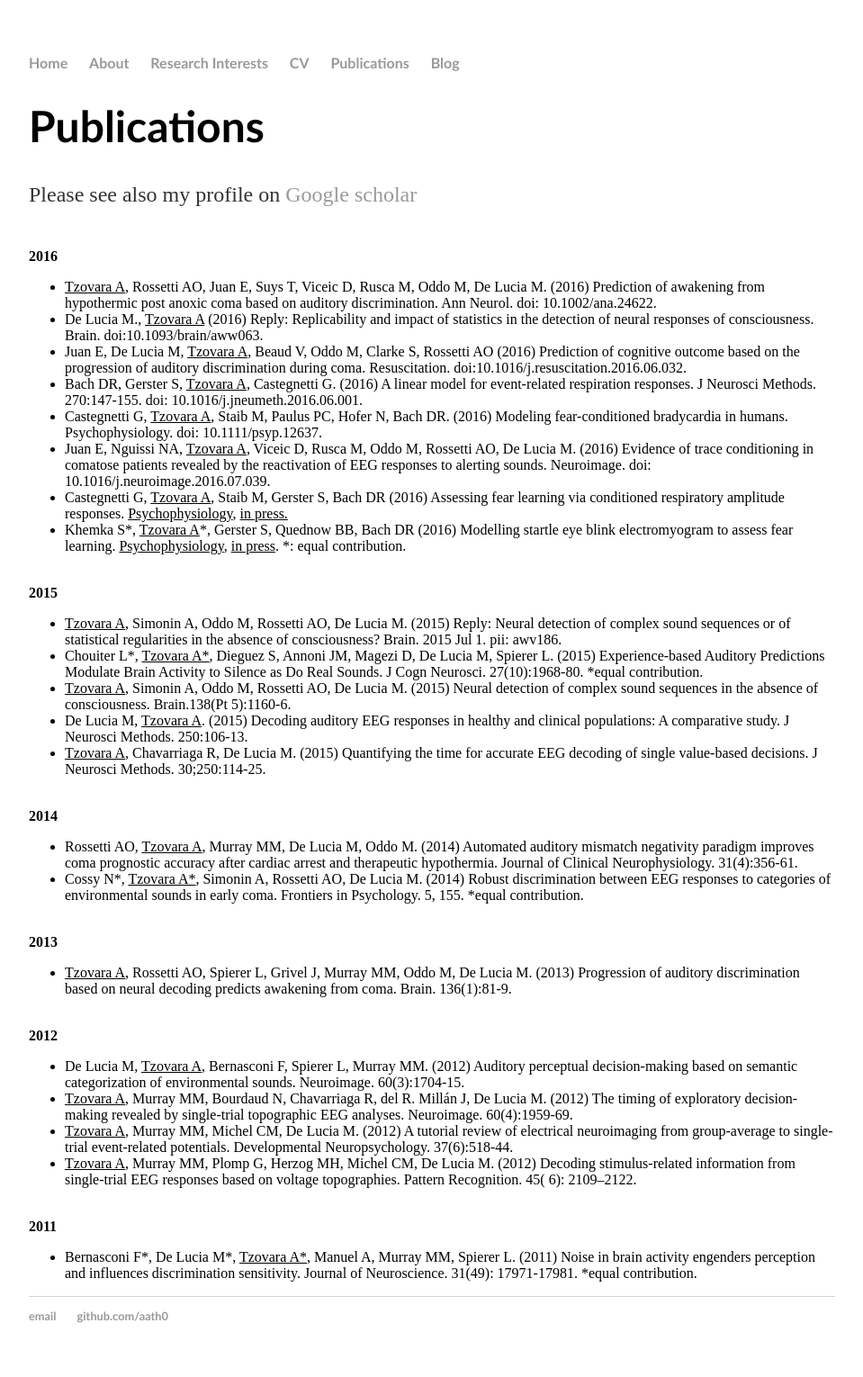
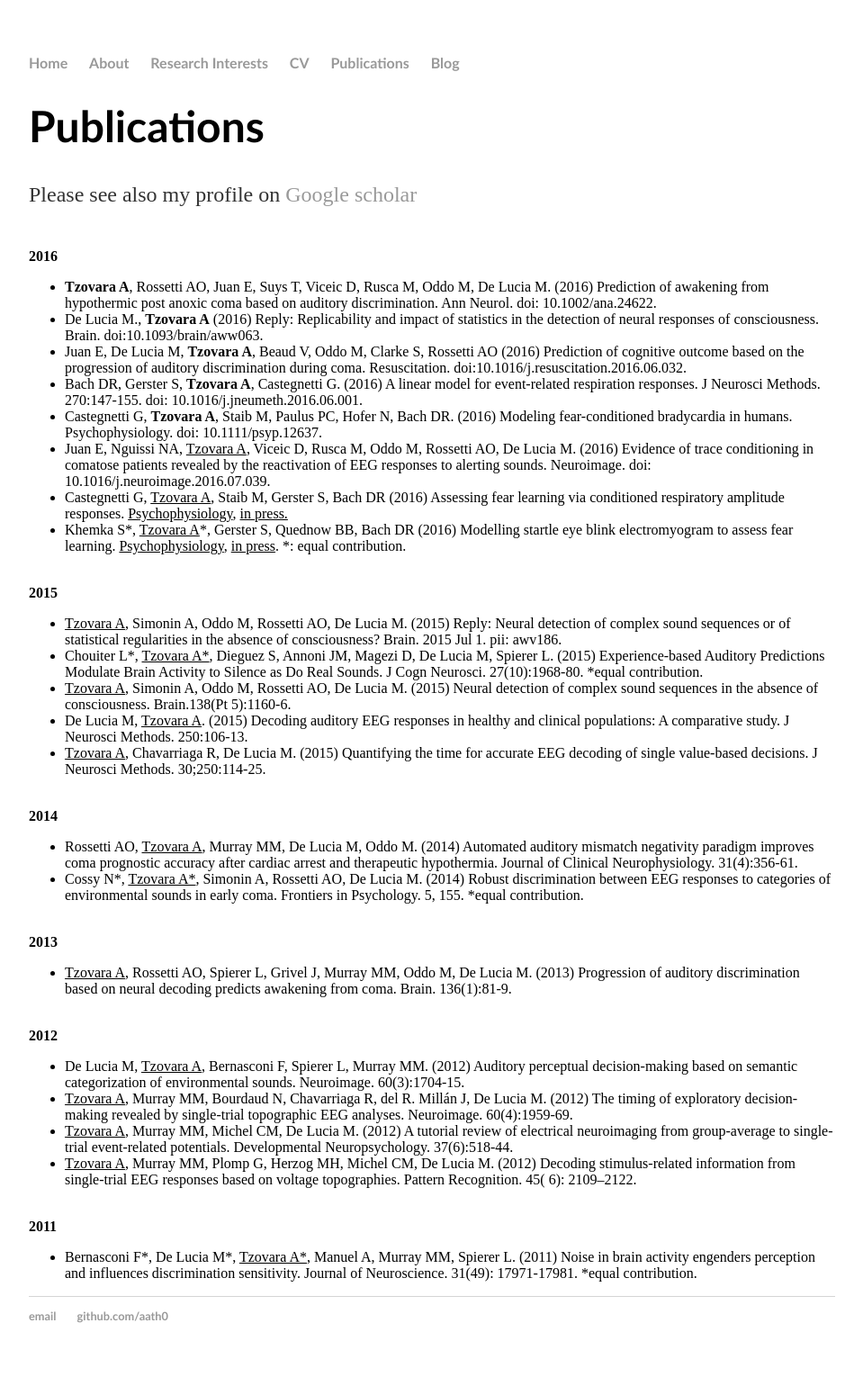
Before and after one commit to aath0/TryingOut, a Jekyll site: the page built from publications/index.html, in a window 1280 px wide. Shown: the whole page at 90% size, without its empty margins (160-1119 px from the left). Built offline with Jekyll 4.4.1, drawn with Linux system fonts in a browser that asks for light colours.

Commit message:
Update index.html

```diff
--- a/publications/index.html
+++ b/publications/index.html
@@ -7,11 +7,11 @@ title: Athina Tzovara
 	<p>Please see also my profile on <a href="https://scholar.google.ch/citations?user=XdOdIKYAAAAJ&hl=en">Google scholar</a></p><br>
 	<strong>2016</strong>
 <ul>
- 	<li><u>Tzovara A</u>, Rossetti AO, Juan E, Suys T, Viceic D, Rusca M, Oddo M, De Lucia M. (2016) Prediction of awakening from hypothermic post anoxic coma based on auditory discrimination. <span class="jrnl" title="Annals of neurology">Ann Neurol</span>. doi: 10.1002/ana.24622.</li>
- 	<li>De Lucia M., <u>Tzovara A</u> (2016) Reply: Replicability and impact of statistics in the detection of neural responses of consciousness. Brain. doi:10.1093/brain/aww063.</li>
- 	<li>Juan E, De Lucia M, <span style="text-decoration: underline;">Tzovara</span><u> A</u>, Beaud V, Oddo M, Clarke S, Rossetti AO (2016) Prediction of cognitive outcome based on the progression of auditory discrimination during coma. Resuscitation. doi:10.1016/j.resuscitation.2016.<wbr />06.032.</li>
- 	<li>Bach DR, Gerster S, <span style="text-decoration: underline;">Tzovara A</span>, Castegnetti G. (2016) A linear model for event-related respiration responses. <span class="jrnl" title="Journal of neuroscience methods">J Neurosci Methods</span>. 270:147-155. doi: 10.1016/j.jneumeth.2016.06.001.</li>
- 	<li>Castegnetti G, <u>Tzovara A</u>, Staib M, Paulus PC, Hofer N, Bach DR. (2016) Modeling fear-conditioned bradycardia in humans. <span class="jrnl" title="Psychophysiology">Psychophysiology</span>. doi: 10.1111/psyp.12637.</li>
+ 	<li><strong>Tzovara A</strong>, Rossetti AO, Juan E, Suys T, Viceic D, Rusca M, Oddo M, De Lucia M. (2016) Prediction of awakening from hypothermic post anoxic coma based on auditory discrimination. <span class="jrnl" title="Annals of neurology">Ann Neurol</span>. doi: 10.1002/ana.24622.</li>
+ 	<li>De Lucia M., <strong>Tzovara A</strong> (2016) Reply: Replicability and impact of statistics in the detection of neural responses of consciousness. Brain. doi:10.1093/brain/aww063.</li>
+ 	<li>Juan E, De Lucia M, <strong>Tzovara A</strong>, Beaud V, Oddo M, Clarke S, Rossetti AO (2016) Prediction of cognitive outcome based on the progression of auditory discrimination during coma. Resuscitation. doi:10.1016/j.resuscitation.2016.<wbr />06.032.</li>
+ 	<li>Bach DR, Gerster S, <strong>Tzovara A</strong>, Castegnetti G. (2016) A linear model for event-related respiration responses. <span class="jrnl" title="Journal of neuroscience methods">J Neurosci Methods</span>. 270:147-155. doi: 10.1016/j.jneumeth.2016.06.001.</li>
+ 	<li>Castegnetti G, <strong>Tzovara A</strong>, Staib M, Paulus PC, Hofer N, Bach DR. (2016) Modeling fear-conditioned bradycardia in humans. <span class="jrnl" title="Psychophysiology">Psychophysiology</span>. doi: 10.1111/psyp.12637.</li>
  	<li>Juan E, Nguissi NA, <u>Tzovara A</u>, Viceic D, Rusca M, Oddo M, Rossetti AO, De Lucia M. (2016) Evidence of trace conditioning in comatose patients revealed by the reactivation of EEG responses to alerting sounds. Neuroimage. doi: 10.1016/j.neuroimage.2016.07.039.</li>
  	<li>Castegnetti G, <span style="text-decoration: underline;">Tzovara A</span>, Staib M, Gerster S, Bach DR (2016) Assessing fear learning via conditioned respiratory amplitude responses. <u>Psychophysiology</u>, <u>in press.</u></li>
  	<li>
```
